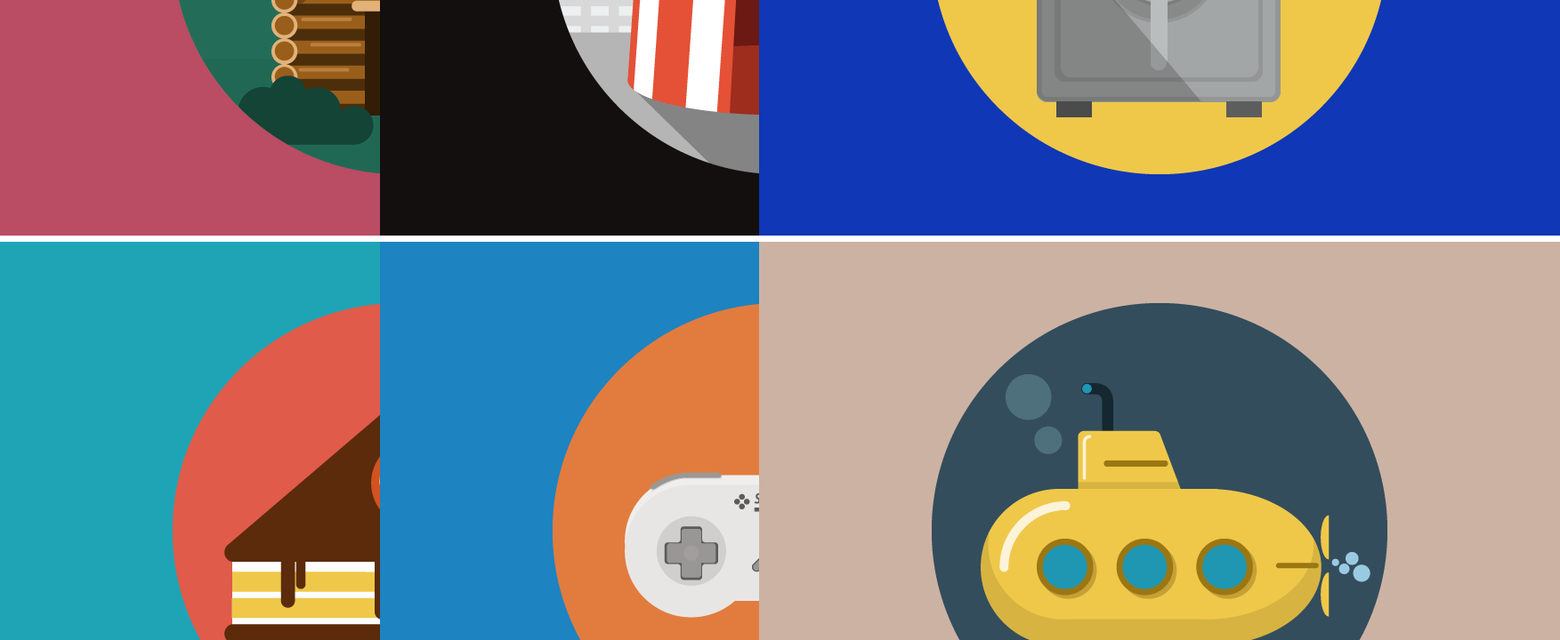
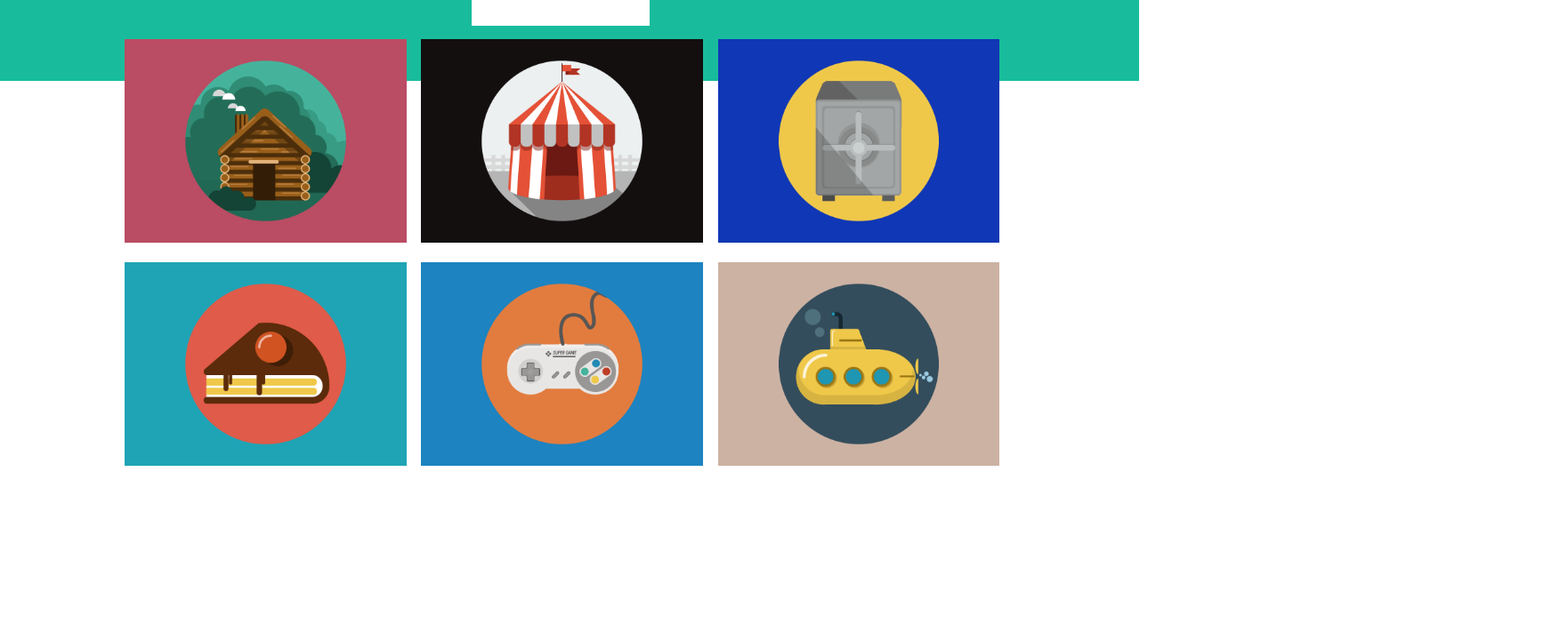
Before and after one commit to MirandaFayra/FREELANCER, a plain HTML site: page index.html in a window 1280 px wide. Shown: the part 647-1367 px from the top of the page at 89% size, 1753 px wide, since content can reach past the window. Drawn offline with Linux system fonts and the light colour scheme.

Commit message:
Colocar Imagens no tamanho certo

```diff
--- a/css/main.css
+++ b/css/main.css
@@ -119,12 +119,23 @@ margin-top: -60vh;
 
 }
 
+.row{
+    width: 1000px;
+    height:500px;
+    justify-content: space-around;
+    align-items: center;
+}
 .row::after {
     content: "";
     clear: both;
     display: table;
 }
 
+img{
+    max-width:95%;
+    margin-top: 15px;
+    margin-right: 20px;
+}
 
 .separador2{
     width: 200px;
```
